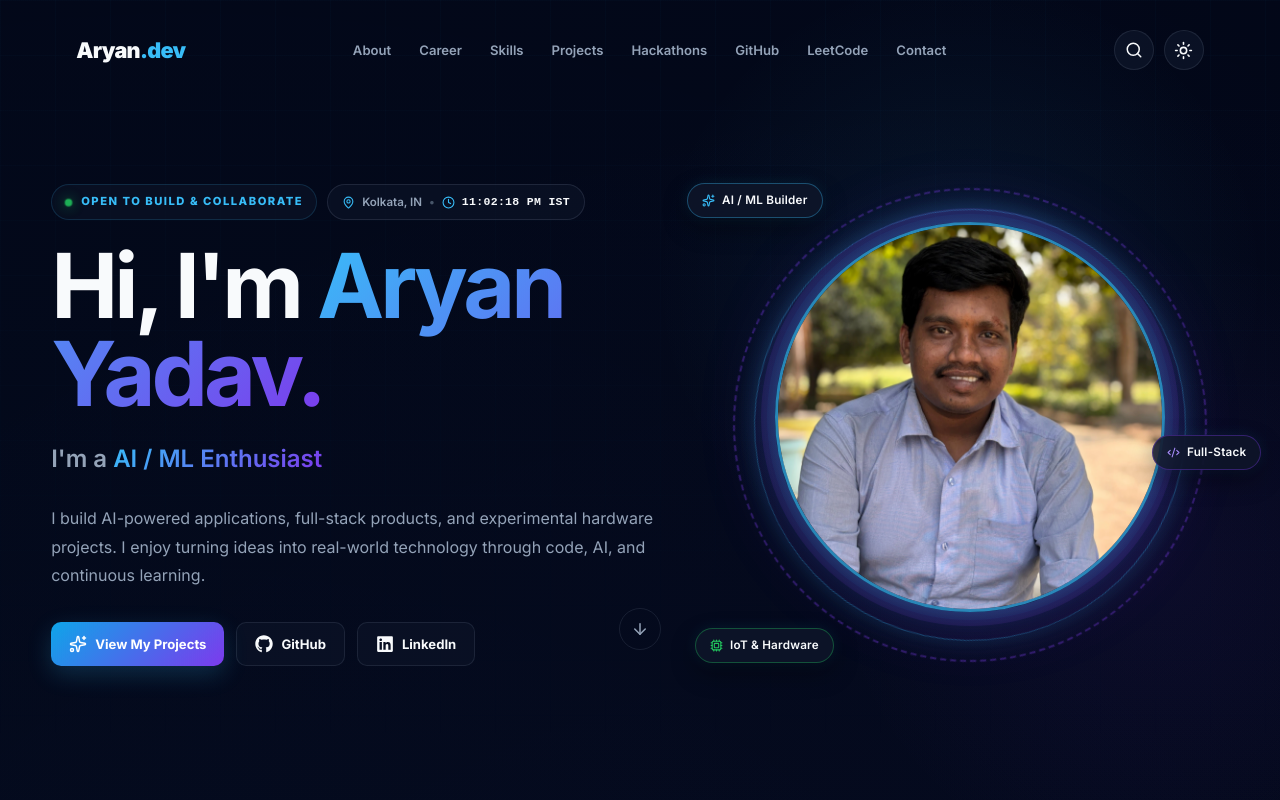
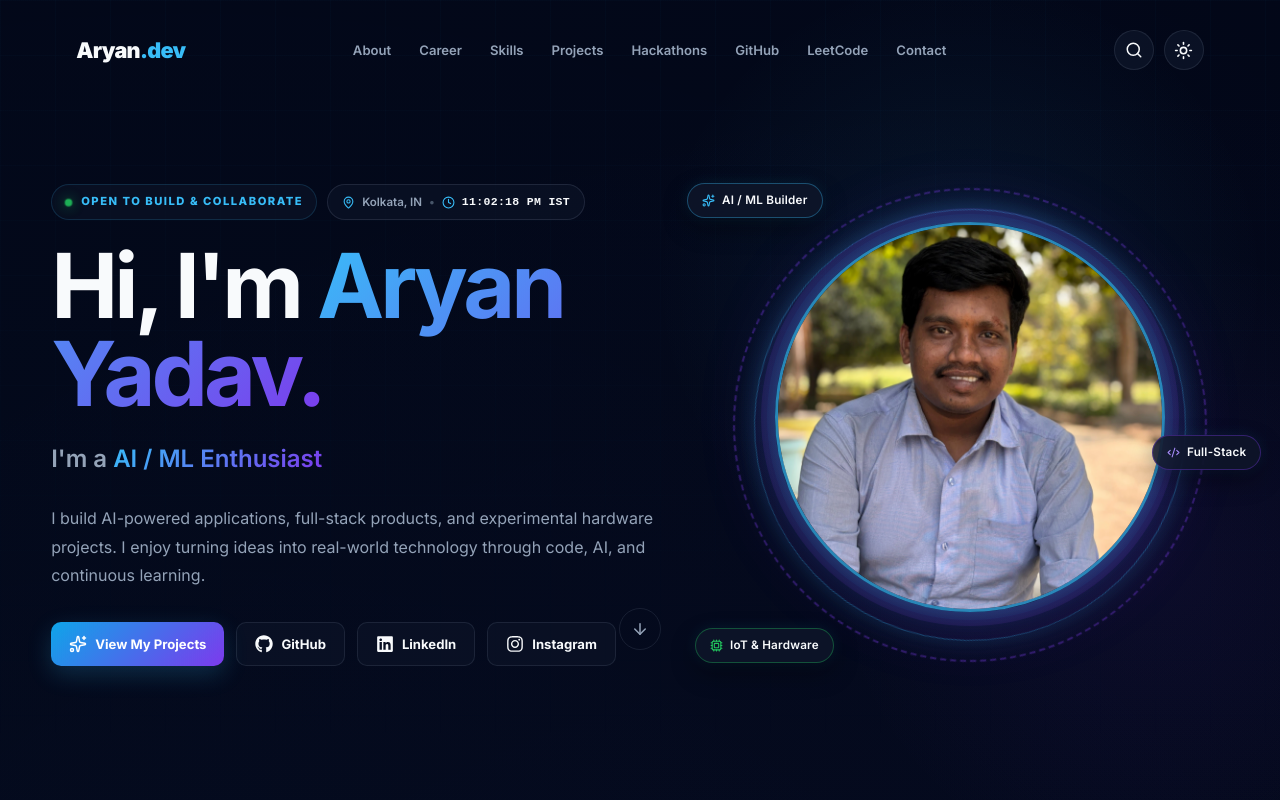
Before and after one commit to uiaryanyadav1109-dev/Aryan-Portfolio, a React (Vite) app: page / in a window 1280 px wide. Shown: the top 800 px of the page. Built offline with nearby package versions, Linux system fonts and the light colour scheme; no server answers.

Commit message:
feat: add Instagram social profile to hero, contact, footer, and command palette

```diff
--- a/src/components/CommandPalette.jsx
+++ b/src/components/CommandPalette.jsx
@@ -18,7 +18,7 @@ import {
   Check,
   CornerDownLeft,
 } from "lucide-react";
-import { FaGithub, FaLinkedin } from "react-icons/fa";
+import { FaGithub, FaLinkedin, FaInstagram } from "react-icons/fa";
 
 function CommandPalette({ isOpen, onClose }) {
   const [query, setQuery] = useState("");
@@ -191,6 +191,18 @@ function CommandPalette({ isOpen, onClose }) {
       action: () => {
         window.open(
           "https://www.linkedin.com/in/aryan-yadav-dev01/",
+          "_blank"
+        );
+      },
+    },
+    {
+      id: "link-instagram",
+      group: "Profiles",
+      title: "Open Instagram Profile",
+      icon: FaInstagram,
+      action: () => {
+        window.open(
+          "https://www.instagram.com/itz.aryxn._.01/",
           "_blank"
         );
       },
--- a/src/components/Contact.jsx
+++ b/src/components/Contact.jsx
@@ -15,6 +15,7 @@ import {
 import {
   FaGithub,
   FaLinkedin,
+  FaInstagram,
 } from "react-icons/fa";
 
 import {
@@ -179,6 +180,16 @@ function Contact() {
               >
                 <FaLinkedin size={19} />
                 LinkedIn
+              </a>
+
+              <a
+                href="https://www.instagram.com/itz.aryxn._.01/"
+                target="_blank"
+                rel="noreferrer"
+                className="contact-link"
+              >
+                <FaInstagram size={19} />
+                Instagram
               </a>
 
               <a
--- a/src/components/Footer.jsx
+++ b/src/components/Footer.jsx
@@ -6,6 +6,7 @@ import {
 import {
   FaGithub,
   FaLinkedin,
+  FaInstagram,
 } from "react-icons/fa";
 
 function Footer() {
@@ -32,6 +33,15 @@ function Footer() {
             aria-label="LinkedIn"
           >
             <FaLinkedin size={18} />
+          </a>
+
+          <a
+            href="https://www.instagram.com/itz.aryxn._.01/"
+            target="_blank"
+            rel="noreferrer"
+            aria-label="Instagram"
+          >
+            <FaInstagram size={18} />
           </a>
 
           <a
--- a/src/components/Hero.jsx
+++ b/src/components/Hero.jsx
@@ -1,6 +1,6 @@
 import { useEffect, useState } from "react";
 import { ArrowDown, Sparkles, MapPin, Clock, Code2, Cpu } from "lucide-react";
-import { FaGithub, FaLinkedin } from "react-icons/fa";
+import { FaGithub, FaLinkedin, FaInstagram } from "react-icons/fa";
 
 const roles = [
   "AI / ML Enthusiast",
@@ -167,6 +167,16 @@ function Hero() {
               <FaLinkedin size={18} />
               LinkedIn
             </a>
+
+            <a
+              href="https://www.instagram.com/itz.aryxn._.01/"
+              target="_blank"
+              rel="noreferrer"
+              className="btn btn-secondary"
+            >
+              <FaInstagram size={18} />
+              Instagram
+            </a>
           </div>
         </div>
 
```
